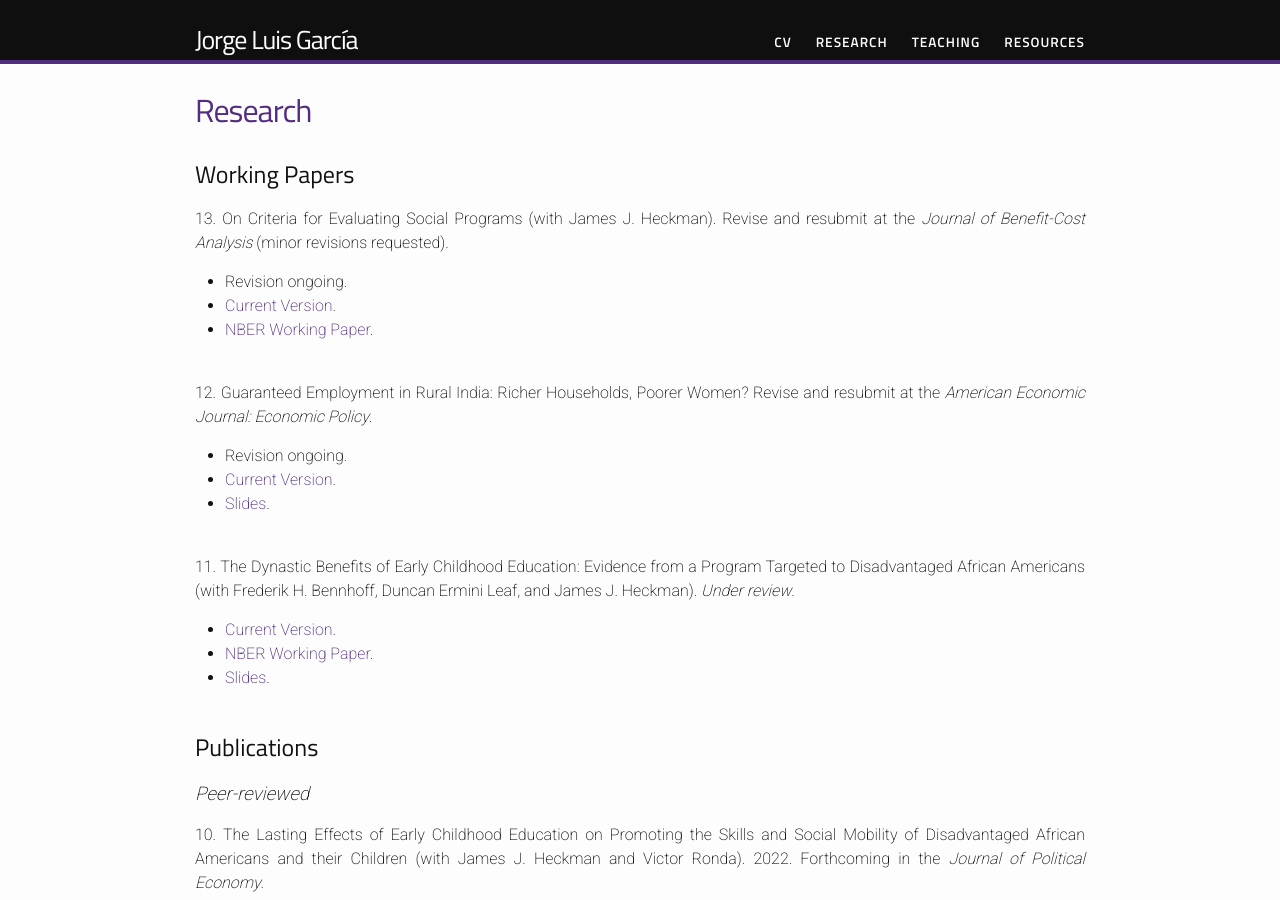
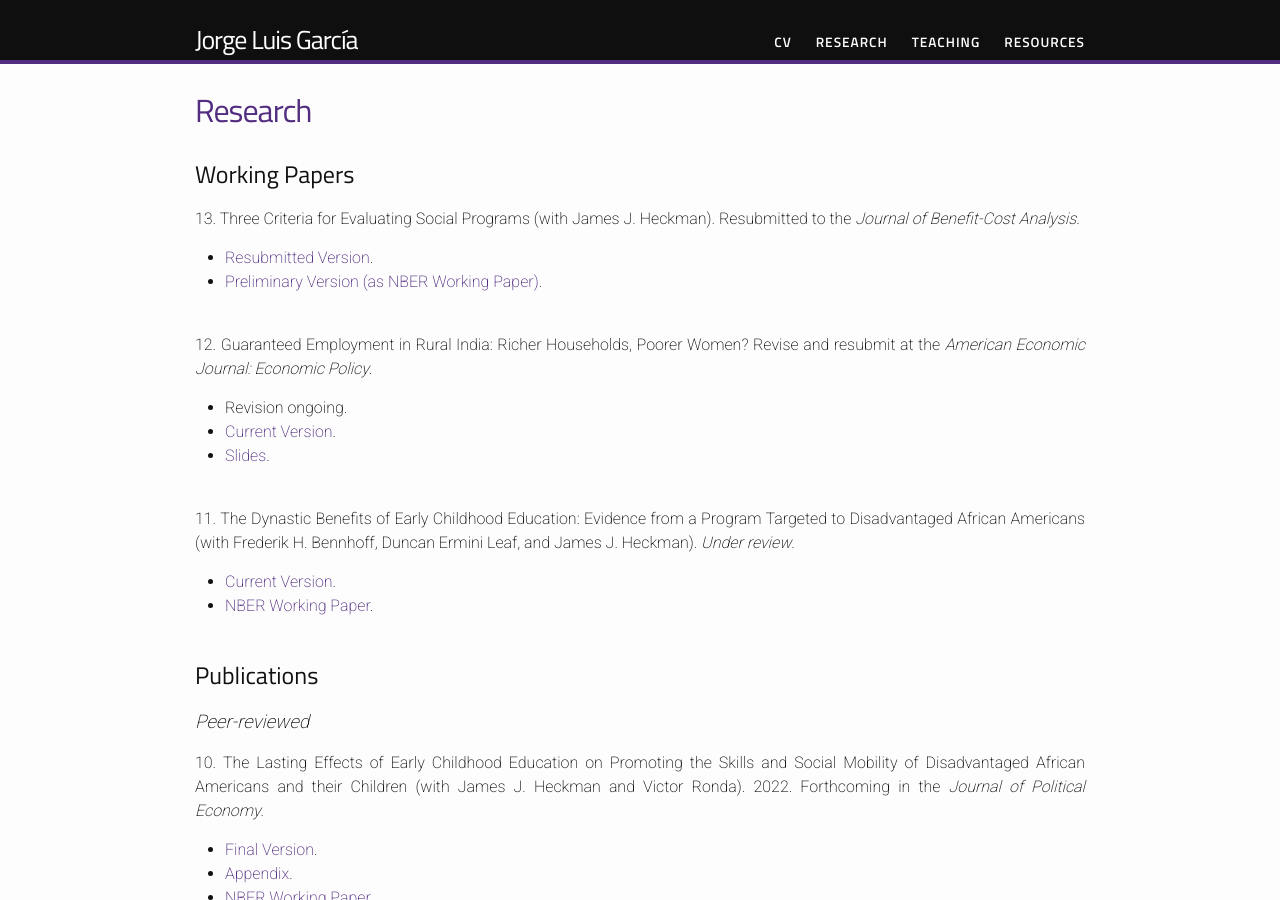
Before and after one commit to jorgelgarcia/jorgelgarcia.github.io, a Jekyll site: the page built from research.md, in a window 1280 px wide and 900 px high. Built offline with Jekyll 4.4.1, drawn with Linux system fonts in a browser that asks for light colours; nearby versions of some CDN libraries; some web fonts are replaced.

Commit message:
revision of cba theory paper

```diff
--- a/research.md
+++ b/research.md
@@ -6,10 +6,9 @@ permalink: /research/
 <style>body {text-align: justify}</style>
 ## Working Papers
 
-13\. On Criteria for Evaluating Social Programs (with James J. Heckman). Revise and resubmit at the <em>Journal of Benefit-Cost Analysis</em> (minor revisions requested).
-* Revision ongoing.
-* [Current Version](https://www.dropbox.com/s/t8ph0bwbg0q7x9c/oncriteria_2022-06-17e_jlg.pdf?dl=0).
-* [NBER Working Paper](https://www.dropbox.com/s/fmzlaftadxmkb7z/w30005.pdf?dl=0).
+13\. Three Criteria for Evaluating Social Programs (with James J. Heckman). Resubmitted to the <em>Journal of Benefit-Cost Analysis</em>.
+* [Resubmitted Version](https://www.dropbox.com/s/hbu7di7iayfd4r4/oncriteria_b2022-09-19c_jlg.pdf?dl=0).
+* [Preliminary Version (as NBER Working Paper)](https://www.dropbox.com/s/fmzlaftadxmkb7z/w30005.pdf?dl=0).
 <br/>
 <br/>
 
@@ -23,7 +22,6 @@ permalink: /research/
 11\. The Dynastic Benefits of Early Childhood Education: Evidence from a Program Targeted to Disadvantaged African Americans (with Frederik H. Bennhoff, Duncan Ermini Leaf, and James J. Heckman). <em>Under review</em>.
 * [Current Version](https://www.dropbox.com/s/4owab3mx3ip95y3/perrycba_paper_2022-05-31a_jlg.pdf?dl=0).
 * [NBER Working Paper](https://www.dropbox.com/s/6brsiqua5eifvg6/w29004.pdf?dl=0).
-* [Slides](https://www.dropbox.com/s/owruqp66sf1l4eg/perrcba_slides_2022-04-24a_jlg.pdf?dl=0).
 <br/>
 <br/>
 
```
